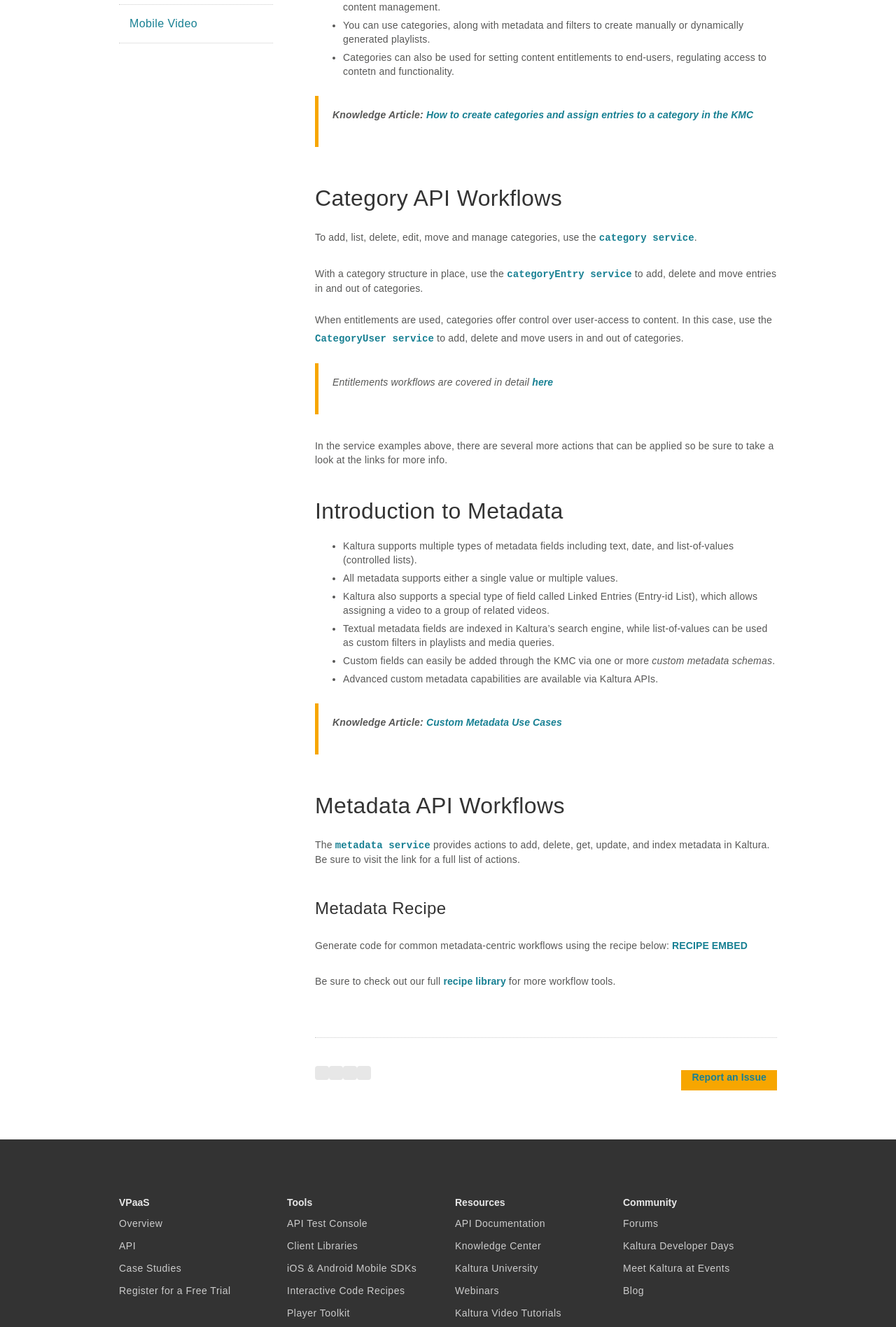
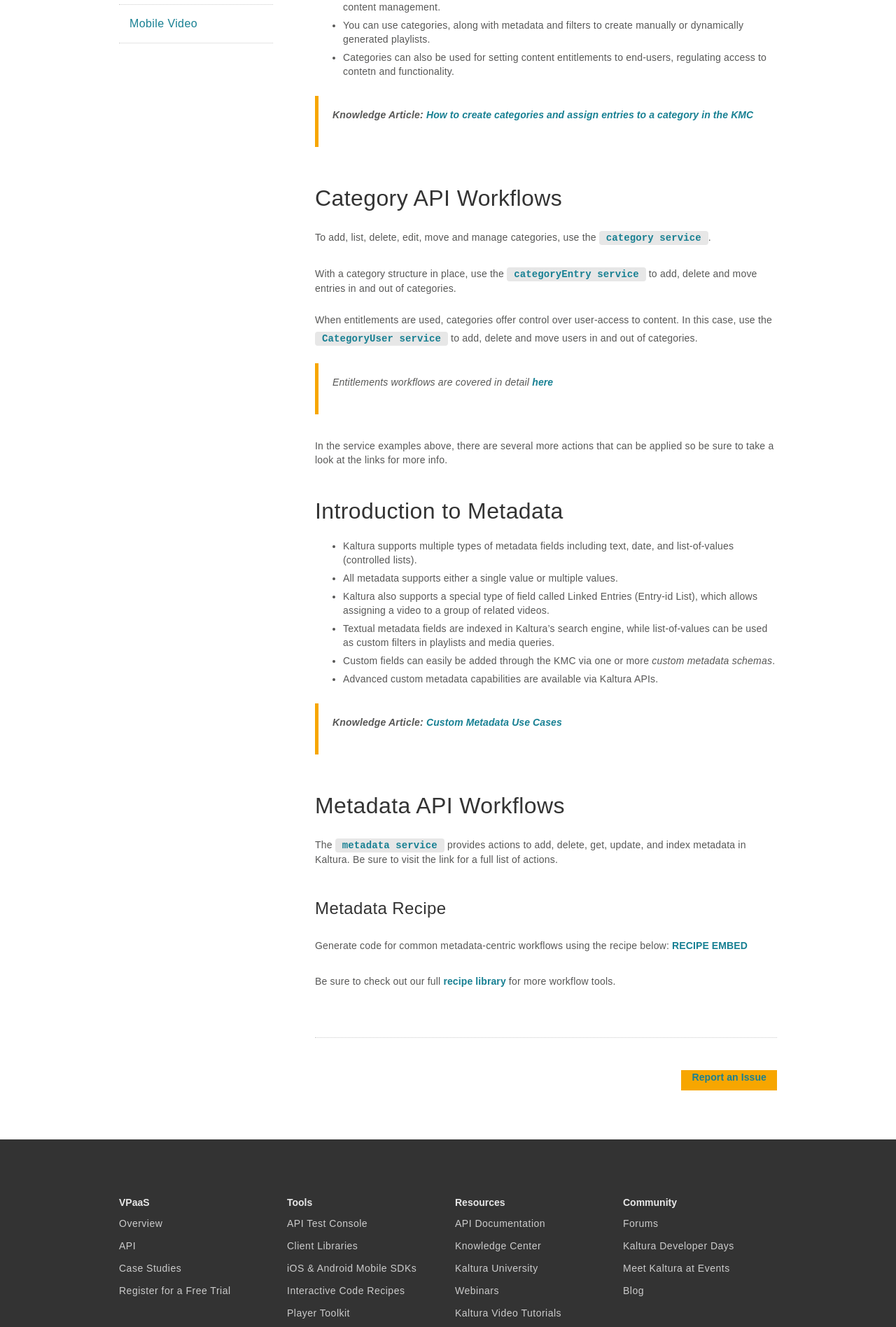
Before and after one commit to kaltura/DeveloperPortalDocs, a Jekyll site: the page built from VPaaS-APIs/Categories-and-Metadata-Management.md, in a window 1280 px wide. Shown: the part 450-2346 px from the top of the page at 70% size. Built offline with Jekyll 4.4.1, drawn with Linux system fonts in a browser that asks for light colours; nearby versions of some CDN libraries; comment, search, counter and statistics services are not loaded.

Commit message:
change span css

```diff
--- a/css/kaltura-dev-site.webflow.css
+++ b/css/kaltura-dev-site.webflow.css
@@ -703,14 +703,13 @@ h4 {
   margin-bottom: 25px;
 }
 
-.post-content span {
+.post-content .highlighter-rouge {
   margin-top: 0px;
   margin-bottom: 0px;
   padding: 2px 10px;
   border: 1px none #188093;
   border-radius: 4px;
   background-color: #e7e7e7;
-  color: #188093;
 }
 
 .video-player-wrapper {
```
